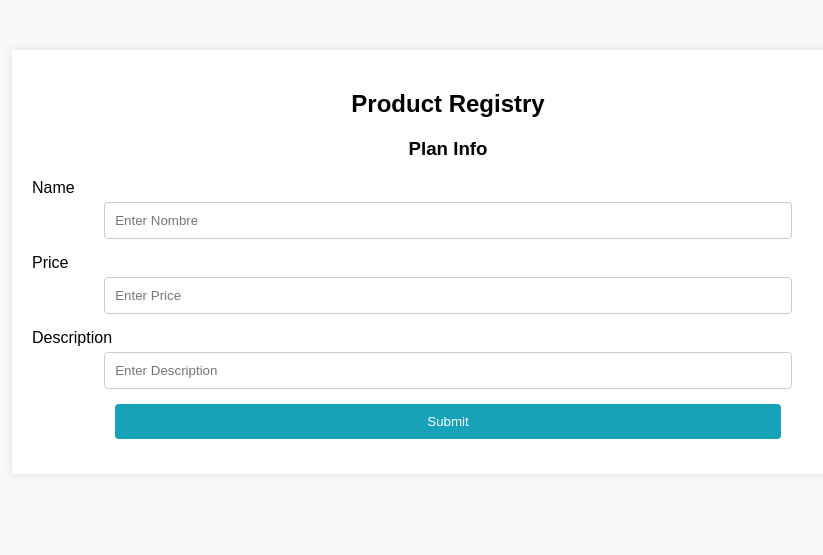
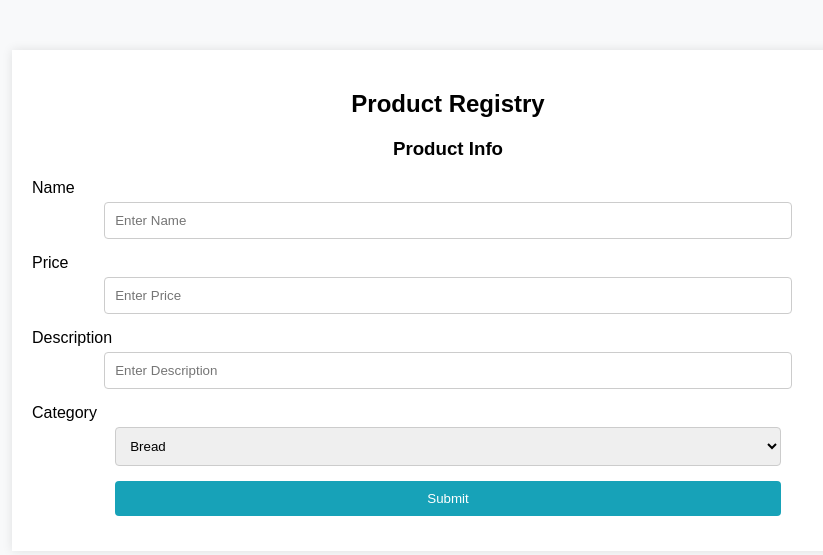
Before and after one commit to giorgio0s0codes/arquiweb2024, a PHP site: page /siteBake.php in a window 1280 px wide. Shown: the top 555 px of the page, without its empty margins (192-1015 px from the left). Run offline with PHP 8.4, Linux system fonts and the light colour scheme.

Commit message:
added categories options.

```diff
--- a/pruebaTec/siteBake.php
+++ b/pruebaTec/siteBake.php
@@ -1,5 +1,3 @@
-
-
 <!DOCTYPE html>
 <html>
 <head>
@@ -91,19 +89,29 @@
         <h2>Product Registry</h2>
         <div class="col-md-6" style="margin:0 auto; float:none;">
             <form method="POST" action="./CRUD/registerNewProduct.php">
-                <h3>Plan Info</h3>
+                <h3>Product Info</h3>
                 <?php if (!empty($error)) echo "<p>$error</p>"; ?>
                 <div class="form-group">
                     <label for="nombre">Name</label>
-                    <input type="text" id="nombre" name="nombre" placeholder="Enter Nombre" value="" />
+                    <input type="text" id="nombre" name="nombre" placeholder="Enter Name" value="" required />
                 </div>
                 <div class="form-group">
                     <label for="price">Price</label>
-                    <input type="int" id="price" name="price" placeholder="Enter Price" value="" />
+                    <input type="number" id="price" name="price" placeholder="Enter Price" value="" required />
                 </div>
                 <div class="form-group">
-                    <label for="Description">Description</label>
-                    <input type="description" id="description" name="description" placeholder="Enter Description" value="" />
+                    <label for="description">Description</label>
+                    <input type="text" id="description" name="description" placeholder="Enter Description" value="" required />
+                </div>
+                <div class="form-group">
+                    <label for="category">Category</label>
+                    <select id="category" name="category" required>
+                        <option value="1">Bread</option>
+                        <option value="2">Pastries</option>
+                        <option value="3">Cakes</option>
+                        <option value="4">Cookies</option>
+                        <option value="5">Drinks</option>
+                    </select>
                 </div>
                 <div class="form-group" align="center">
                     <input type="submit" name="submit" value="Submit" />
```
